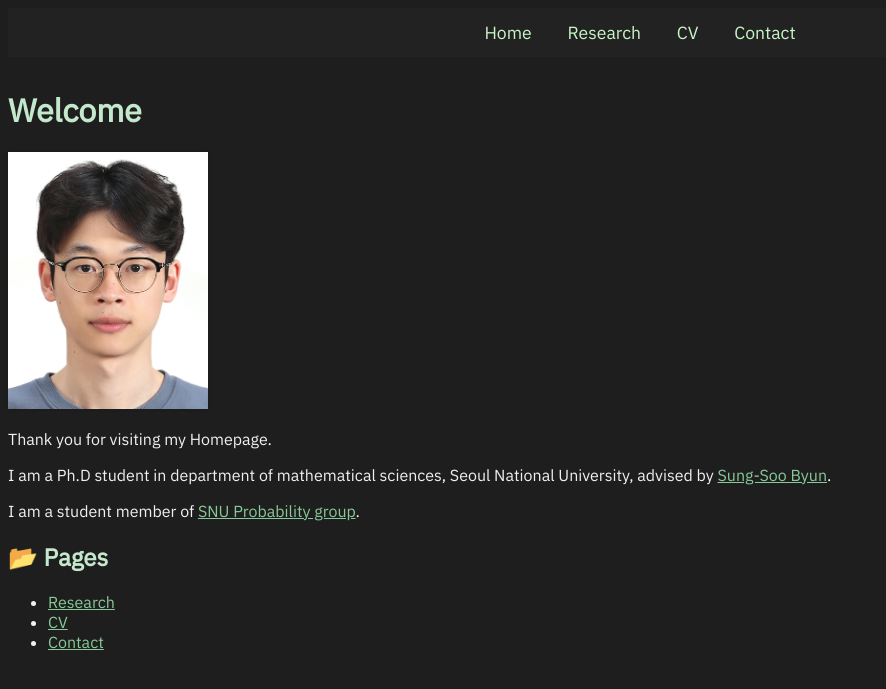
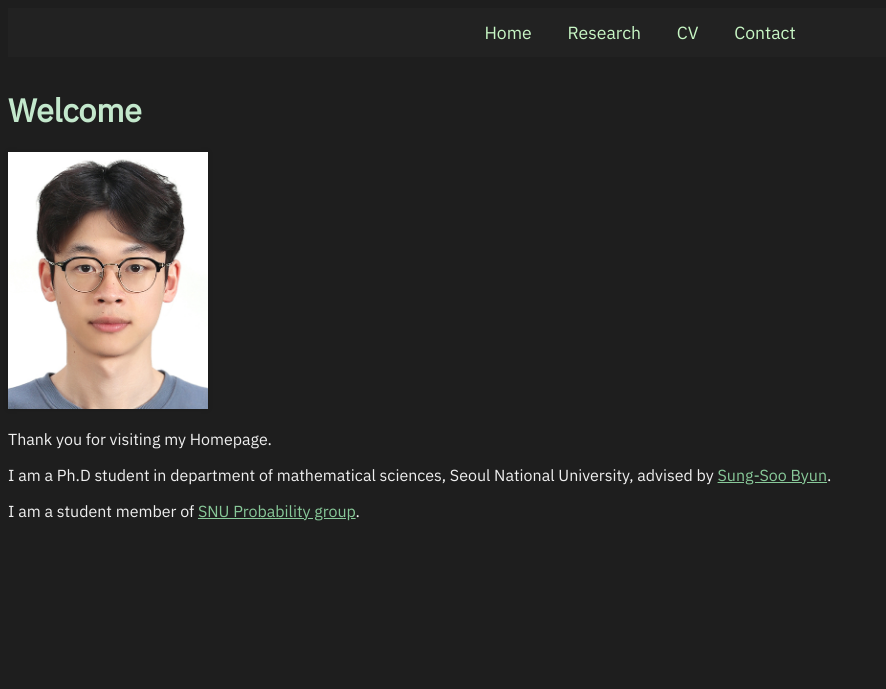
Before and after one commit to y-gJung/y-gJung.github.io, a Jekyll site: the page built from index.md, in a window 1280 px wide. Shown: the top 689 px of the page, without its empty margins (0-886 px from the left). Built offline with Jekyll 4.4.1, drawn with Linux system fonts in a browser that asks for light colours.

Commit message:
Update index.md

```diff
--- a/index.md
+++ b/index.md
@@ -12,9 +12,3 @@ Thank you for visiting my Homepage.
 I am a Ph.D student in department of mathematical sciences, Seoul National University, advised by [Sung-Soo Byun](https://sites.google.com/view/sungsoobyun).
 
 I am a student member of [SNU Probability group](https://sites.google.com/view/snuprob/home?authuser=0).
-
-## 📂 Pages
-
-- [Research](./research.html)
-- [CV](./cv.html)
-- [Contact](./contact.html)
```
